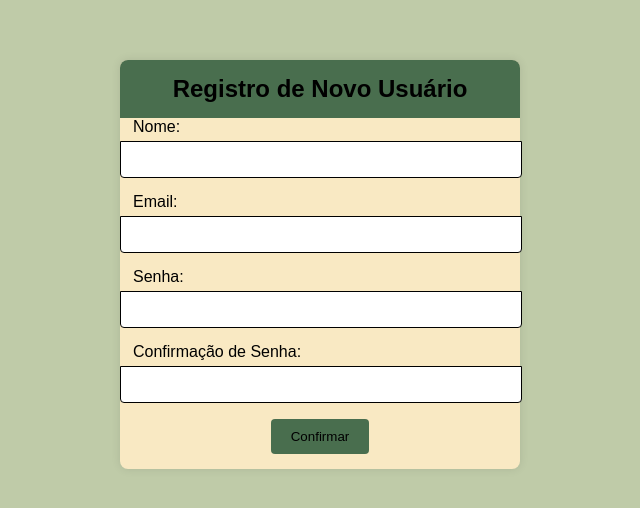
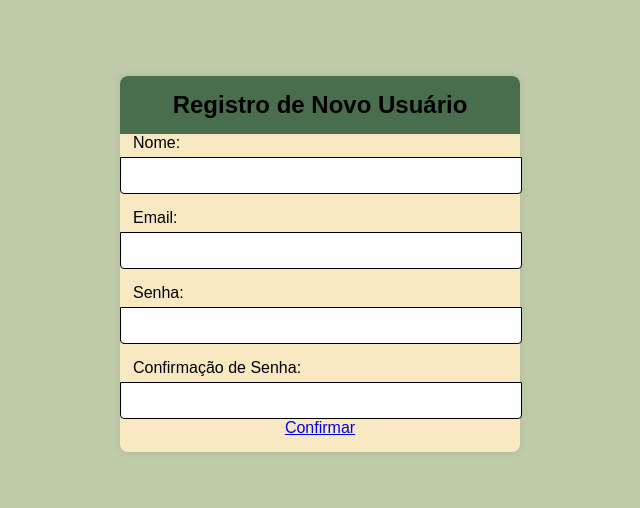
Before and after one commit to Ezequias2k23/FinancasDuble, a plain HTML site: page CRIARCONTA.html in a window 1280 px wide. Shown: the part 136-644 px from the top of the page, without its empty margins (320-960 px from the left). Drawn offline with Linux system fonts and the light colour scheme.

Commit message:
Update CRIARCONTA.html

```diff
--- a/CRIARCONTA.html
+++ b/CRIARCONTA.html
@@ -83,7 +83,7 @@
             <div class="form-group2">
                 <label for="confirmaSenha2">Confirmação de Senha:</label>
                 <input type="password" id="confirmaSenha2" name="confirmaSenha2" required>
-                <button type="submit" href="CONTAS.html" class="btn2">Confirmar</button>
+                 <a href="CONTAS.html" class="btn">Confirmar</a>
             </div>
         </form>
     </div>
```
